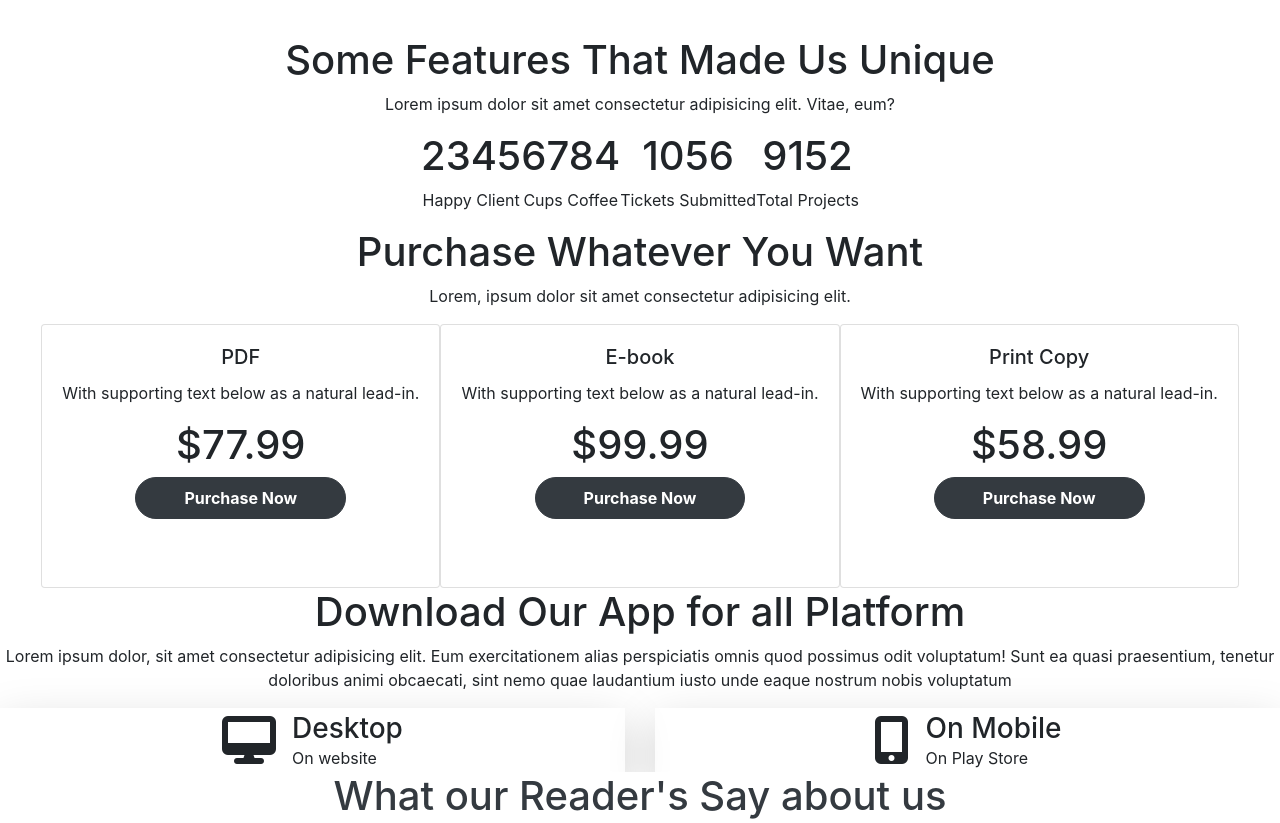
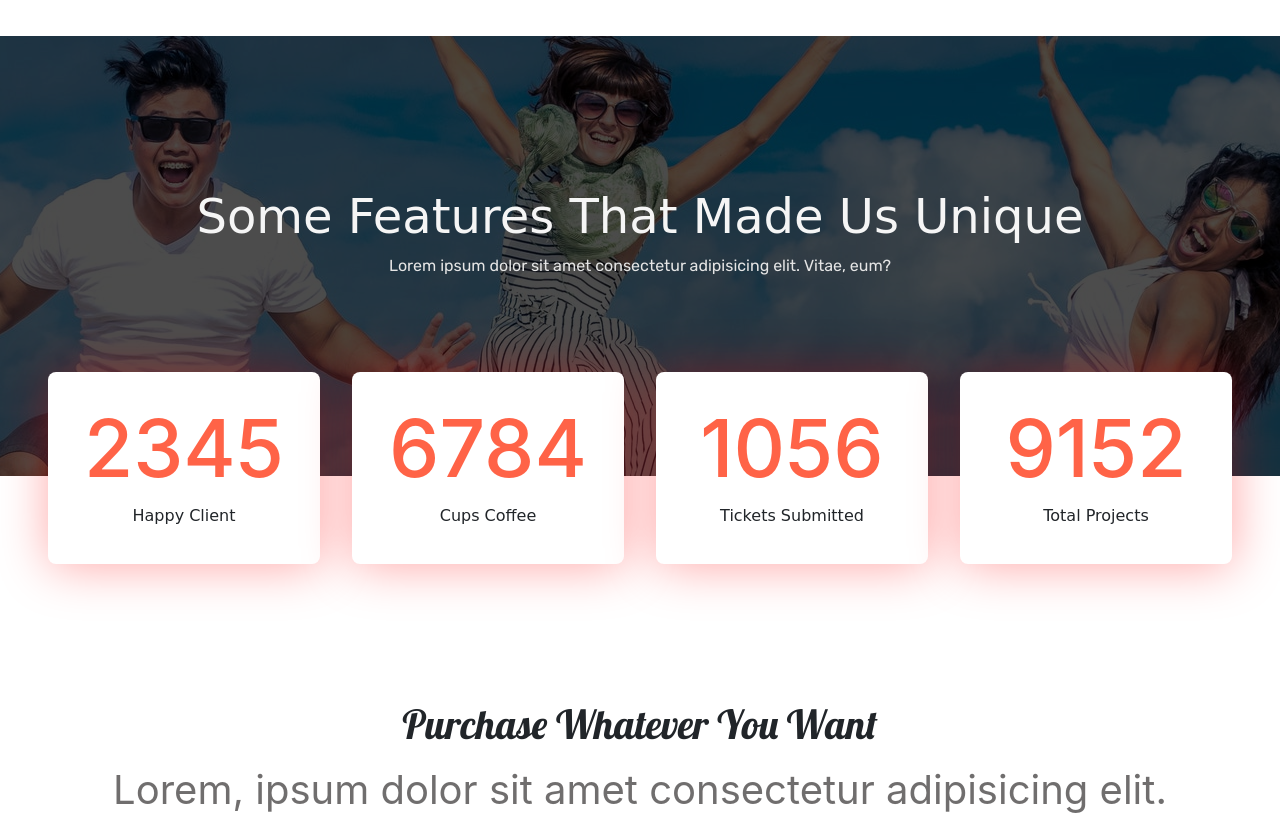
Before and after one commit to mahmutgoktug/exciting-adventure, a plain HTML site: page index.html in a window 1280 px wide. Shown: the part 1820-2643 px from the top of the page. Drawn offline with nearby package versions, Linux system fonts and the light colour scheme; a web font is replaced by a local one.

Commit message:
section 4 done.

```diff
--- a/style.css
+++ b/style.css
@@ -143,3 +143,119 @@ header .container .col-md-7 p {
 }
 
 /*section 2*/
+
+.cover{
+    width: 100%;
+    height: 55vmin;
+    background: url(images/pexels-photo-452738.jpeg);
+    background-position: -24rem -19rem;
+    background-size: 150%;
+    position: relative;
+}
+.cover .content{
+    background: rgba(0, 0, 0, 0.7);
+    height: 100%;
+    width: 100%;
+    padding-top: 19vmin;
+}
+.cover .content > h1{
+    font-family: var(--Patua);
+    font-size: 6vmin;
+    color: whitesmoke;
+}
+.cover .content > p{
+    font-family: var(--Rubik);
+    font-size: 2vmin;
+    color: #e5e5e5;
+}
+.numbers .rect{
+    position: relative;
+    z-index: 1;
+    background: white;
+    width: 17rem;
+    height: 12rem;
+    padding-top: 3.5vmin;
+    margin: 1rem;
+    border-radius: 0.5em;
+    box-shadow: 1px 2px 50px 0px rgba(255, 0, 0, 0.349);
+}
+.numbers{
+    margin-top: -15vmin;
+}
+.numbers .rect h1{
+    font-size: 5rem;
+    color: tomato;
+}
+.numbers .rect p{
+    font-family: var(--Patua);
+}
+.purchase > h1{
+    padding-top: 15vmin;
+    padding-bottom: 0.1em;
+    font-family: var(--Lobster);
+}
+.purchase > p{
+    color: var(--light-black);
+    font-size: 5vmin;
+    padding-bottom: 10vmin;
+}
+.purchase .cards .card{
+   width: 30rem;
+   margin: 3vmin 3vmin;
+}
+.cards div{
+    padding: 0;
+    margin: 0;
+}
+.cards .title{
+    background: rgba(208, 241, 241, 0.199);
+    padding: 1.4em 2.5em;
+    font-size: 2vmin;
+}
+.card .card-text{
+    padding: 2.5rem 3rem;
+    color: var(--light-black);
+}
+.card-body .pricing{
+    background: rgba(208, 241, 241, 0.199);
+    border-top-right-radius: 170px;
+    border-top-left-radius: 170px;
+}
+.card-body .pricing>h1{
+    font-size: 10vmin;
+    padding: 1em 0.5em;
+}
+
+/* Section 3 */
+
+.section-3{
+    height: 70vmin;
+    margin-top: 15vmin;
+    background: var(--bggradient);
+}
+.section-3 .col-md-12 > h1{
+    padding: 2em 0 0.5em 0;
+    color: whitesmoke;
+    font-size: 6vmin;
+}
+.section-3 .col-md-12 > p{
+    padding: 0 4em;
+    padding-bottom: 2em;
+    color: var(--light-gray);
+    font-size: 3vmin;
+}
+.section-3 .desktop{
+    background: white;
+    display: inline-block;
+    border-radius: 3em;
+    padding: 2vmin 4.5vmin;
+    margin: 1em;
+}
+.section-3 .desktop h3{
+    font-size: 4vmin;
+}
+.section-3 .desktop p{
+    font-size: 2vmin;
+}
+
+/* Section 4 */
```
